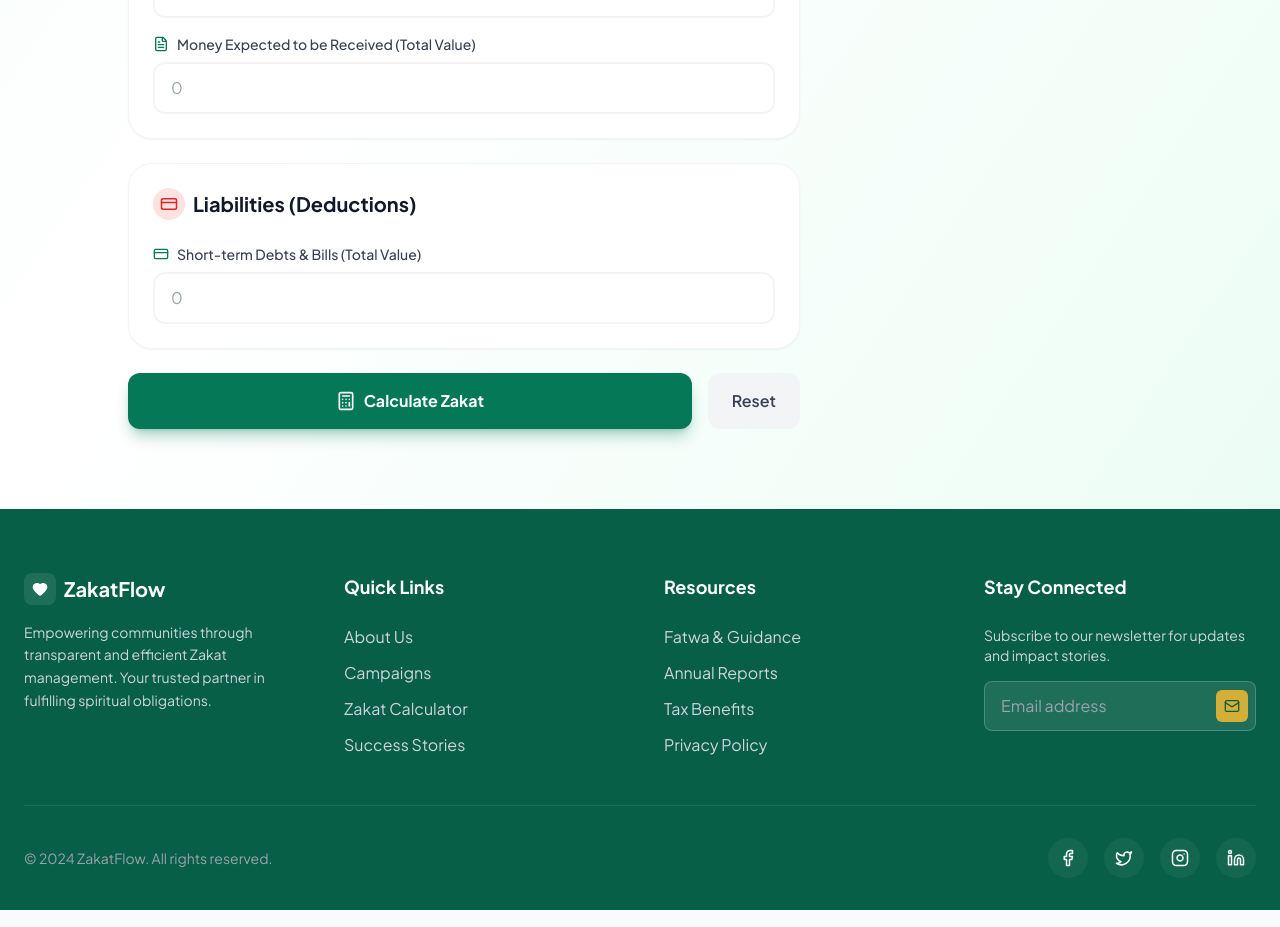
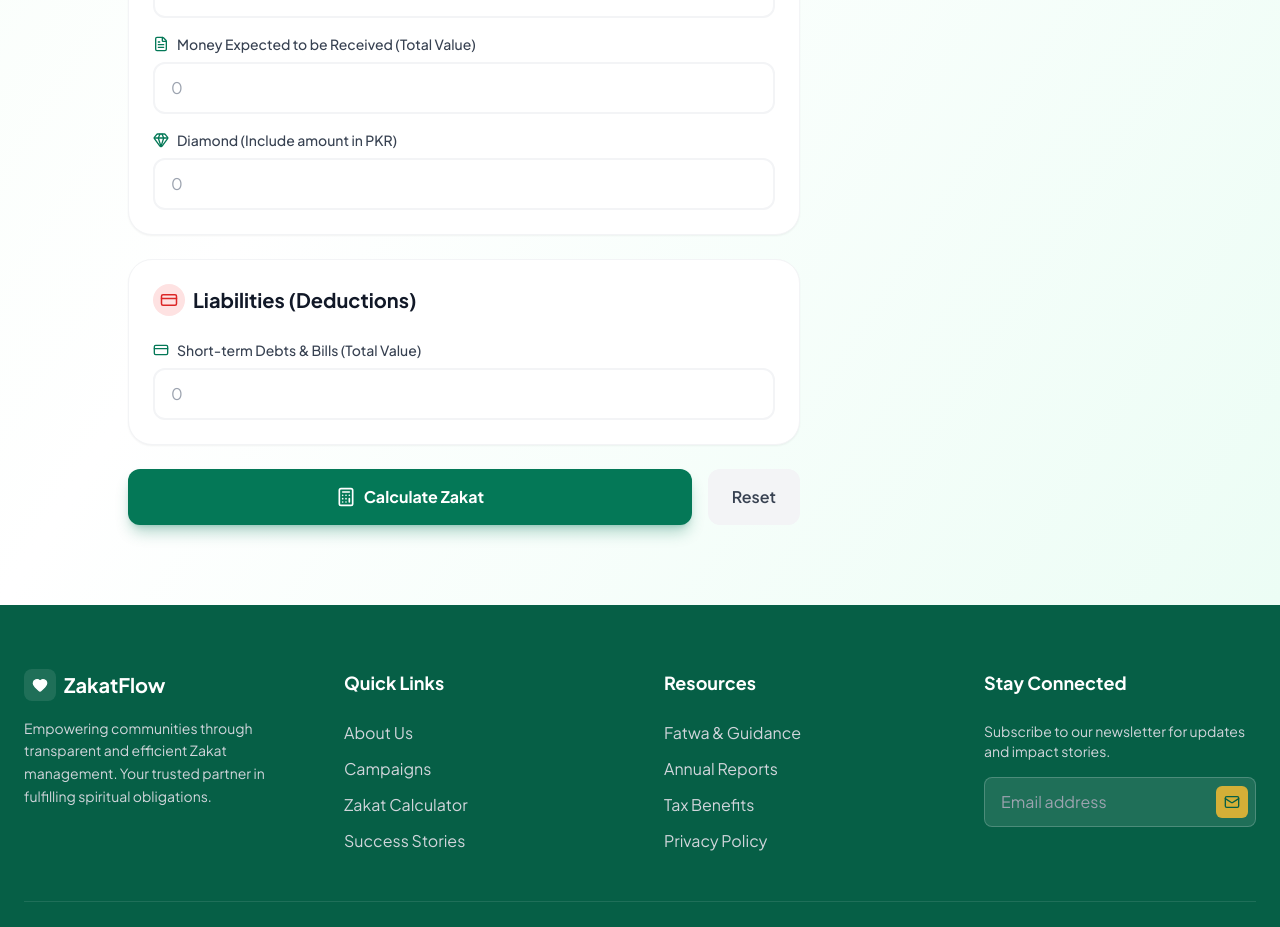
Before and after one commit to ziauddin14/Zakat-MS-Final-Hackathone-, a React (Vite) app in the folder frontend/: page /zakat-calculator in a window 1280 px wide. Shown: the part 1386-2313 px from the top of the page. Built offline with nearby package versions, Linux system fonts and the light colour scheme; no server answers.

Commit message:
add diamond feild

```diff
--- a/frontend/src/pages/ZakatCalculator.jsx
+++ b/frontend/src/pages/ZakatCalculator.jsx
@@ -1163,6 +1163,7 @@ import {
   ArrowRight,
   RefreshCw,
   SlidersHorizontal,
+  Gem,
 } from "lucide-react";
 
 // Configurable constants (based on Hanafi fiqh)
@@ -1218,6 +1219,7 @@ const ZakatCalculator = () => {
   const silverUnitRef = useRef(null);
   const businessStockRef = useRef(null);
   const receivablesRef = useRef(null);
+  const diamondRef = useRef(null);
   const liabilitiesRef = useRef(null);
 
   const TROY_OUNCE_GRAMS = 31.1034768;
@@ -1345,8 +1347,18 @@ const ZakatCalculator = () => {
       parseFloat(liabilitiesRef.current?.value) || 0,
     );
 
+    const diamondValue = clampNonNegative(
+      parseFloat(diamondRef.current?.value) || 0,
+    );
+
     const totalAssets =
-      cash + bank + goldValue + silverValue + stock + receivables;
+      cash +
+      bank +
+      goldValue +
+      silverValue +
+      stock +
+      receivables +
+      diamondValue;
     const netZakatable = totalAssets - liabilities;
 
     const nisabValue = CONSTANTS.SILVER_NISAB_GRAMS * currentSilverPerGram;
@@ -1392,6 +1404,7 @@ const ZakatCalculator = () => {
     if (silverUnitRef.current) silverUnitRef.current.value = "tola";
     if (businessStockRef.current) businessStockRef.current.value = "";
     if (receivablesRef.current) receivablesRef.current.value = "";
+    if (diamondRef.current) diamondRef.current.value = "";
     if (liabilitiesRef.current) liabilitiesRef.current.value = "";
 
     setShowResult(false);
@@ -1678,6 +1691,12 @@ const ZakatCalculator = () => {
                   icon={FileText}
                   label="Money Expected to be Received (Total Value)"
                   inputRef={receivablesRef}
+                  placeholder="0"
+                />
+                <InputField
+                  icon={Gem}
+                  label="Diamond (Include amount in PKR)"
+                  inputRef={diamondRef}
                   placeholder="0"
                 />
               </div>
```
